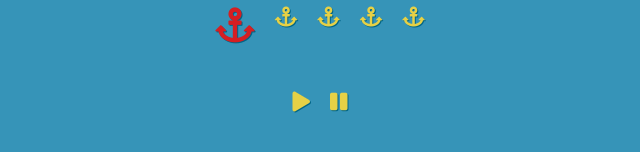
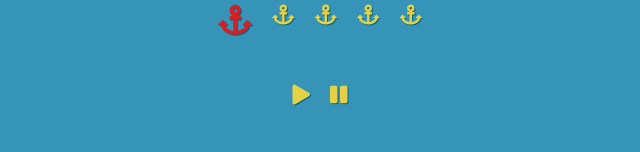
Before and after one commit to leonard0-b/vue-slider, a plain HTML site: page index.html in a window 1280 px wide. Shown: the part 616-768 px from the top of the page, 320-960 px from the left. Drawn offline with nearby package versions, Linux system fonts and the light colour scheme.

```diff
--- a/assets/css/master.css
+++ b/assets/css/master.css
@@ -29,6 +29,7 @@
   width: 700px;
   height: 297px;;
   margin: 0 20px;
+  box-shadow: 0 1px 3px rgba(0,0,0,0.12), 0 1px 2px rgba(0,0,0,0.24);
 }
 
 nav {
@@ -49,7 +50,7 @@
 
 .active {
   color: #D51F22;
-  font-size: 35px;
+  font-size: 30px;
 }
 
 .btns {
```
Also changed, not shown: assets/js/main.js (+11 -4 lines), index.html (+2 -0 lines).
